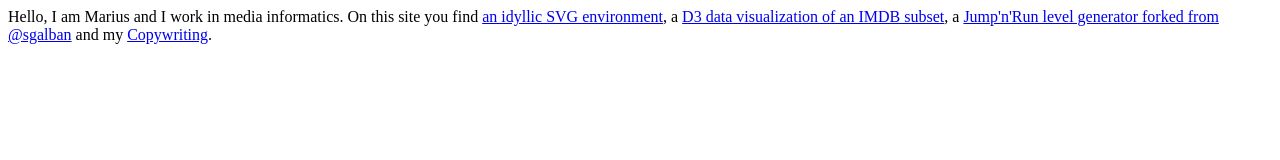
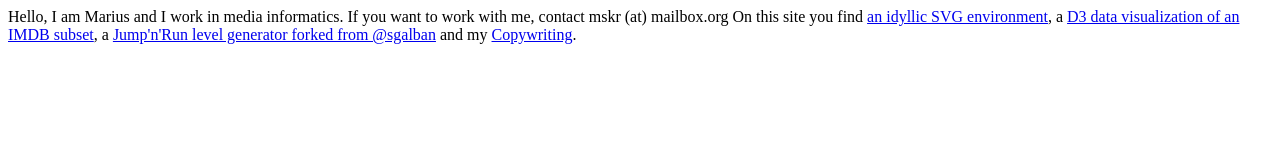
Before and after one commit to mskr/mskr.github.io, a plain HTML site: page index.html in a window 1280 px wide. Drawn offline with Linux system fonts and the light colour scheme.

Commit message:
Update index.html

```diff
--- a/index.html
+++ b/index.html
@@ -6,6 +6,8 @@
 <body>
 Hello, I am Marius and I work in media informatics.
 
+If you want to work with me, contact mskr (at) mailbox.org
+
 On this site you find <a href="/svgenv">an idyllic SVG environment</a>, a <a href="/datavis">D3 data visualization of an IMDB subset</a>, a <a href="/platformer-gen-2D">Jump'n'Run level generator forked from @sgalban</a> and my <a href="/Copywriting/Readme.md">Copywriting</a>.
 </body>
 </html>
```
